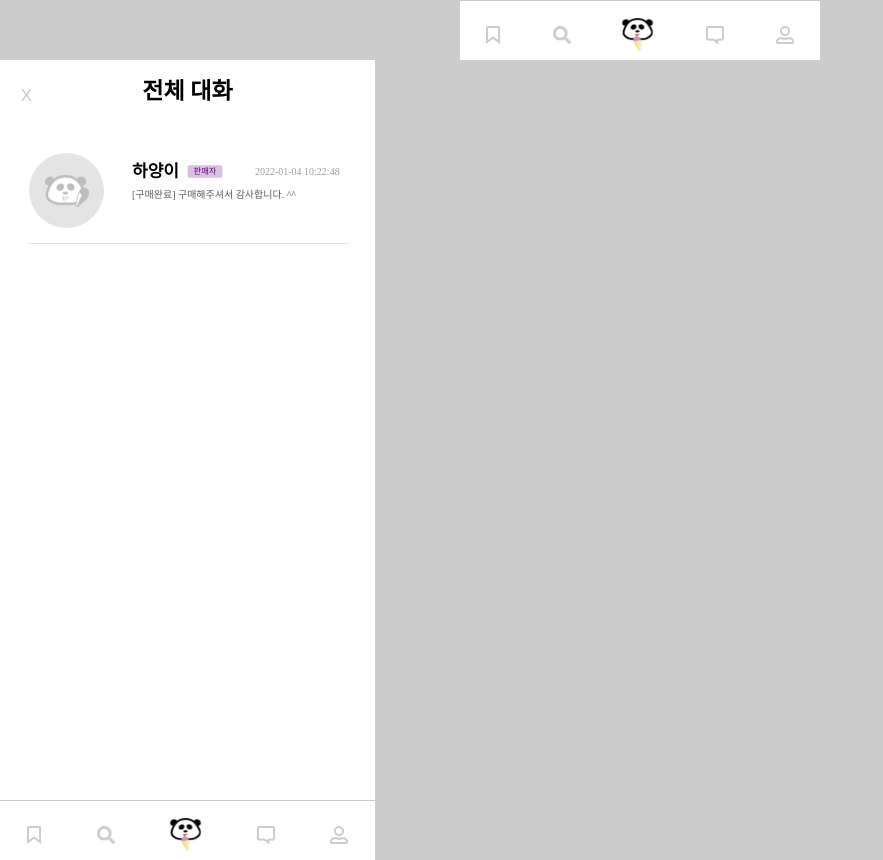
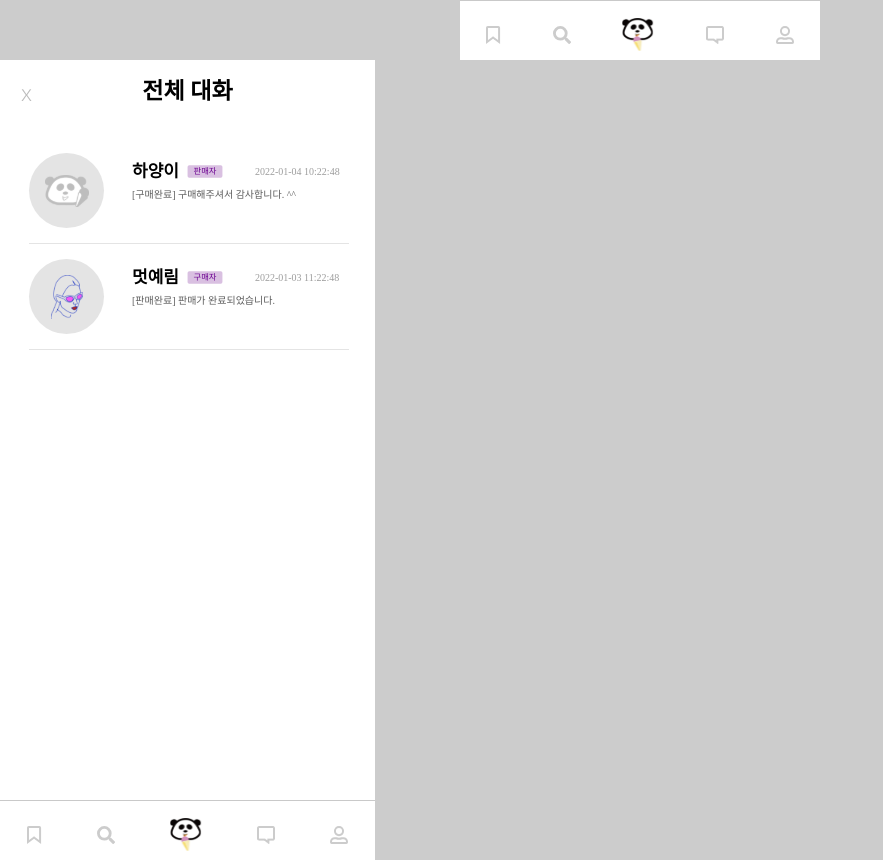
Before and after one commit to AwesomeYelim/Pandacon_market, a React (Create React App) app: page / in a window 1280 px wide. Shown: the part 1540-2400 px from the top of the page, without its empty margins (0-883 px from the left). Built offline with nearby package versions, Linux system fonts and the light colour scheme; a web font is replaced by a local one.

Commit message:
♻️  채팅 페이지 ChatItem 컴포넌트 추상화

```diff
--- /dev/null
+++ b/src/components/ChatItem.jsx
@@ -0,0 +1,86 @@
+import React from "react";
+import styled from "styled-components";
+
+const ChatItem = ({ userData }) => {
+  const { nickName, type, postDate, chatMessage, src } = userData;
+  console.log(src);
+  return (
+    <ChatItemCont>
+      <ChatImgCont>
+        <img src={src} alt="profile-img" />
+      </ChatImgCont>
+      <ChatContent>
+        <ChatInfo>
+          <NickName>{nickName}</NickName>
+          <Division>{type}</Division>
+          <PostDate>{postDate}</PostDate>
+        </ChatInfo>
+        <ChatMessage>{chatMessage}</ChatMessage>
+      </ChatContent>
+    </ChatItemCont>
+  );
+};
+
+const ChatItemCont = styled.section`
+  display: flex;
+  border-bottom: 1px solid #e4e4e4;
+  padding: 15px 0px;
+`;
+
+const ChatImgCont = styled.div`
+  min-width: 75px;
+  height: 75px;
+  background-color: #e4e4e4;
+  margin-right: 28px;
+  border-radius: 50%;
+  display: flex;
+  justify-content: center;
+  align-items: center;
+`;
+
+const ChatContent = styled.div`
+  display: flex;
+  flex-direction: column;
+  width: 100%;
+  margin-top: 10px;
+`;
+
+const ChatMessage = styled.small`
+  font-size: 10px;
+  color: #5b5b5b;
+`;
+
+const ChatInfo = styled.div`
+  display: flex;
+  align-items: center;
+  margin-bottom: 10px;
+`;
+
+const NickName = styled.p`
+  font-weight: 600;
+  font-size: 17px;
+  margin-right: 5px;
+`;
+
+const Division = styled.small`
+  color: #6b0090;
+  font-size: 10px;
+  -webkit-transform: scale(0.83);
+  width: 30px;
+  height: 13px;
+  border-radius: 2px;
+  background-color: #d9c0e1;
+  padding: 1px 6px 1px 6px;
+  display: flex;
+  align-items: center;
+  justify-content: center;
+  margin-right: 29px;
+  -webkit-text-size-adjust: none;
+`;
+
+const PostDate = styled.small`
+  color: #9d9d9d;
+  font-size: 10px;
+`;
+
+export default ChatItem;
--- a/src/pages/ChatPage.jsx
+++ b/src/pages/ChatPage.jsx
@@ -2,21 +2,27 @@ import React from "react";
 import styled from "styled-components";
 import Nav from "../components/Nav";
 import CloseBtnIcon from "../Images/icon/x.svg";
-import Img from "../Images/pandaProfile.svg";
+import ChatItem from "../components/ChatItem";
+import PandaProfile from "../Images/pandaProfile.svg";
+import exampleProfileImg from "../Images/exampleProfileImg.svg";
 
 function ChatPage() {
-  const userData = [
+  const userDatas = [
     {
       id: 1,
       nickName: "하양이",
       type: "판매자",
       postDate: "2022-01-04 10:22:48",
+      chatMessage: "[구매완료] 구매해주셔서 감사합니다. ^^",
+      src: `${PandaProfile}`,
     },
     {
       id: 2,
       nickName: "멋예림",
       type: "구매자",
       postDate: "2022-01-03 11:22:48",
+      chatMessage: "[판매완료] 판매가 완료되었습니다.",
+      src: `${exampleProfileImg}`,
     },
   ];
   return (
@@ -28,19 +34,9 @@ function ChatPage() {
         <Title>전체 대화 </Title>
       </Header>
       <ChatCont>
-        <ChatItem>
-          <ChatImgCont>
-            <img src={Img} alt="profile-img" />
-          </ChatImgCont>
-          <ChatContent>
-            <ChatInfo>
-              <NickName>하양이</NickName>
-              <Division>판매자</Division>
-              <PostDate>2022-01-04 10:22:48</PostDate>
-            </ChatInfo>
-            <ChatMessage>[구매완료] 구매해주셔서 감사합니다. ^^</ChatMessage>
-          </ChatContent>
-        </ChatItem>
+        {userDatas.map((userData) => {
+          return <ChatItem key={userData.id} userData={userData} />;
+        })}
       </ChatCont>
       <Nav />
     </Container>
@@ -81,66 +77,4 @@ const ChatCont = styled.main`
   padding: 0px 26px 0px 29px;
 `;
 
-const ChatItem = styled.section`
-  display: flex;
-  border-bottom: 1px solid #e4e4e4;
-  padding: 15px 0px;
-`;
-
-const ChatImgCont = styled.div`
-  min-width: 75px;
-  height: 75px;
-  background-color: #e4e4e4;
-  margin-right: 28px;
-  border-radius: 50%;
-  display: flex;
-  justify-content: center;
-  align-items: center;
-`;
-
-const ChatContent = styled.div`
-  display: flex;
-  flex-direction: column;
-  width: 100%;
-  margin-top: 10px;
-`;
-
-const ChatMessage = styled.small`
-  font-size: 10px;
-  color: #5b5b5b;
-`;
-
-const ChatInfo = styled.div`
-  display: flex;
-  align-items: center;
-  margin-bottom: 10px;
-`;
-
-const NickName = styled.p`
-  font-weight: 600;
-  font-size: 17px;
-  margin-right: 5px;
-`;
-
-const Division = styled.small`
-  color: #6b0090;
-  font-size: 10px;
-  -webkit-transform: scale(0.83);
-  width: 30px;
-  height: 13px;
-  border-radius: 2px;
-  background-color: #d9c0e1;
-  padding: 1px 6px 1px 6px;
-  display: flex;
-  align-items: center;
-  justify-content: center;
-  margin-right: 29px;
-  -webkit-text-size-adjust: none;
-`;
-
-const PostDate = styled.small`
-  color: #9d9d9d;
-  font-size: 10px;
-`;
-
 export default ChatPage;
```
Also changed, not shown: src/Images/exampleProfileImg.svg (added).
